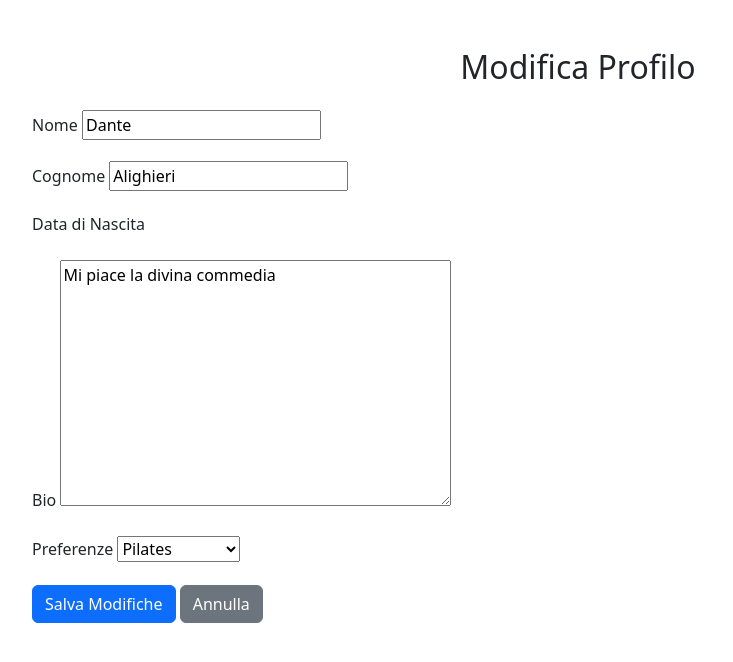
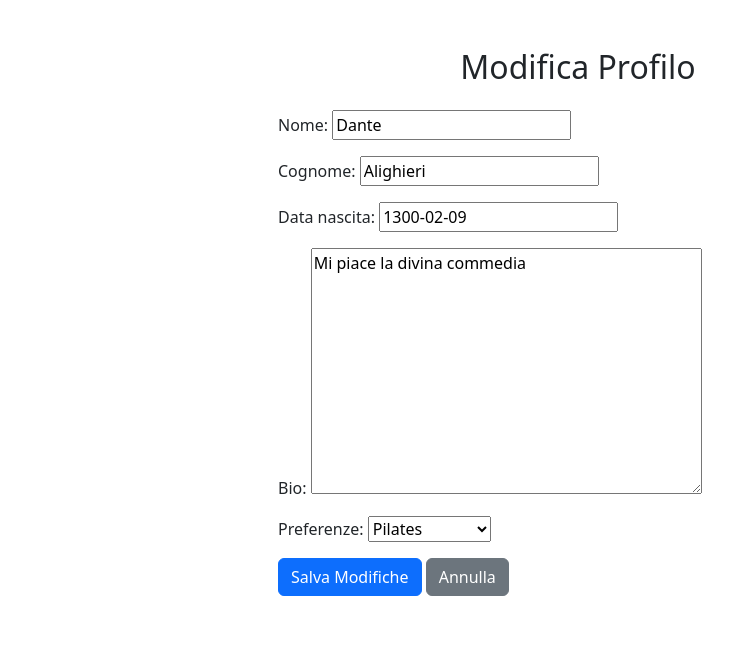
Before and after one commit to Gixter02/Progetto_TechWeb, a Django app: page /accounts/modifica/1/ in a window 1280 px wide. Shown: the part 56-718 px from the top of the page, without its empty margins (62-795 px from the left). Run offline with Django 5.2, Linux system fonts and the light colour scheme; a user stored in the database is signed in; data comes from the database, SQL or seed files in the repository; both versions use the stored data as it was after the commit.

Commit message:
modifica edit_registrato_utente.html

```diff
--- a/accounts/templates/accounts/edit_registrato_utente.html
+++ b/accounts/templates/accounts/edit_registrato_utente.html
@@ -4,34 +4,12 @@
 <div class="container mt-5">
     <h2 class="text-center mb-4">Modifica Profilo</h2>
 
-    <form method="POST" enctype="multipart/form-data" class="needs-validation" novalidate>
+    <form method="post" class="mx-auto" style="max-width: 600px;">
         {% csrf_token %}
 
         <div class="mb-3">
-            <label for="id_nome" class="form-label">Nome</label>
-            {{ form.nome}}
-        </div>
-
-        <div class="mb-3">
-            <label for="id_cognome" class="form-label">Cognome</label>
-            {{ form.cognome }}
-        </div>
-
-        <div class="mb-3">
-            <label for="id_data_di_nascita" class="form-label">Data di Nascita</label>
-            {{ form.data_di_nascita}}
-        </div>
-
-        <div class="mb-3">
-            <label for="id_bio" class="form-label">Bio</label>
-            {{ form.bio}}
-        </div>
-
-        <div class="mb-3">
-            <label for="id_preferenze" class="form-label">Preferenze</label>
-            {{ form.preferenze }}
-        </div>
-
+      {{ form.as_p }}
+    </div>
 
         <button type="submit" class="btn btn-primary">Salva Modifiche</button>
         <a href="{% url 'accounts:profilo' object.pk %}" class="btn btn-secondary">Annulla</a>
```
Also changed, not shown: db.sqlite3.
